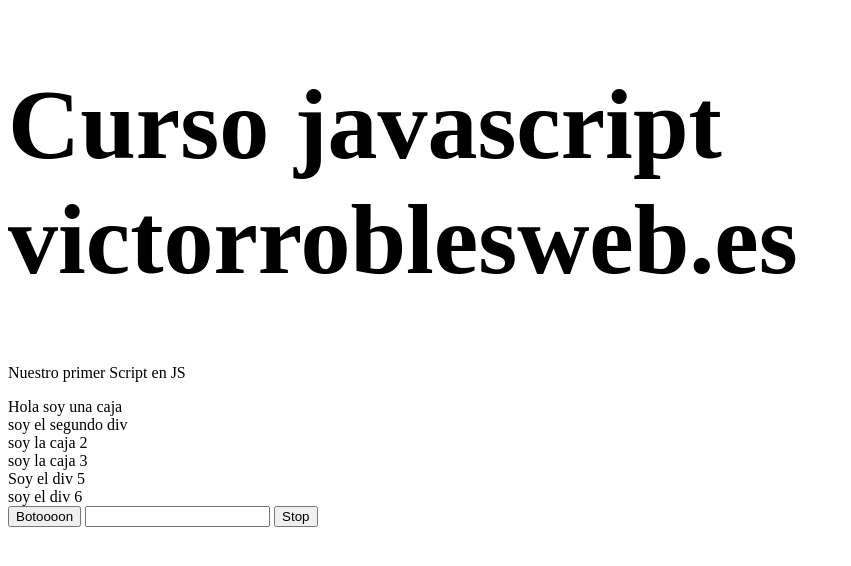
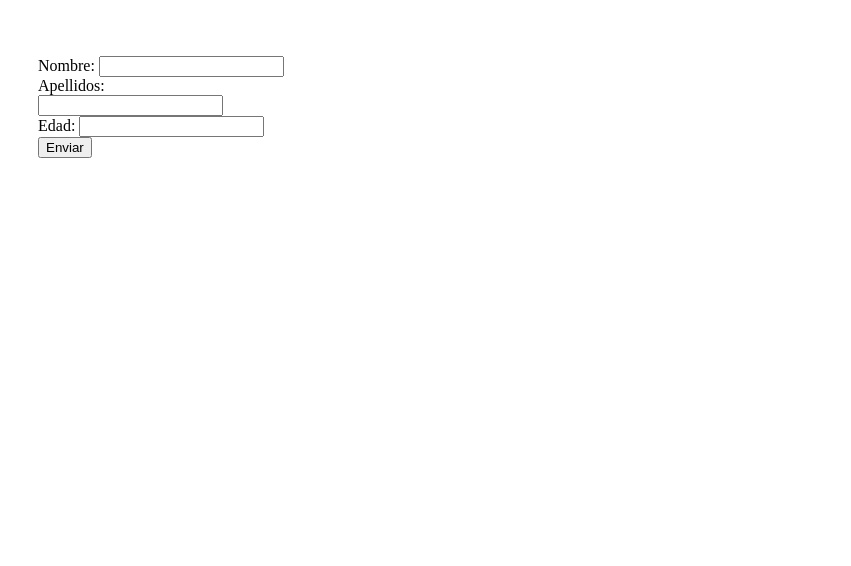
Before and after one commit to Jamaceat/RoadToAngular, a plain HTML site: page index.html in a window 1280 px wide. Shown: the whole page, without its empty margins (0-851 px from the left). Drawn offline with Linux system fonts and the light colour scheme.

Commit message:
Ejemplo formulario con eventListener

```diff
--- a/index.html
+++ b/index.html
@@ -3,22 +3,44 @@
 	<head>
 		<meta charset="UTF-8" />
 		<meta name="viewport" content="width=device-width, initial-scale=1.0" />
+		<style>
+			.box {
+				width: 250px;
+				height: 300px;
+				float: left;
+				margin: 30px;
+			}
+
+			.dashed {
+				border: 3px dashed black;
+				padding: 3px;
+			}
+		</style>
 		<title>Document</title>
 	</head>
 	<body>
-		<h1>Curso javascript victorroblesweb.es</h1>
-		<p>Nuestro primer Script en JS</p>
-		<div id="micaja" class="caja">Hola soy una caja</div>
-		<div>soy el segundo div</div>
-		<div class="caja">soy la caja 2</div>
-		<div class="caja">soy la caja 3</div>
-		<div>
-			Soy el div 5
-			<div>soy el div 6</div>
+		<div class="box">
+			<form method="post" id="formulario">
+				<br />
+				<label for="nombre">Nombre:</label>
+				<input type="text" name="Nombre" id="nombre" />
+				<br />
+				<label for="apellidos">Apellidos:</label>
+				<input type="text" name="Apellidos" id="apellido" />
+				<br />
+				<label for="edad">Edad:</label>
+				<input type="number" name="Edad" id="edad" />
+				<br />
+				<input type="submit" value="Enviar" />
+			</form>
 		</div>
-		<button id="boton">Botoooon</button>
-		<input type="text" name="text" id="areaPrueba2" />
-		<input type="button" id="stopButton" value="Stop" />
+		<div class="box dashed">
+			<h3>Informacion del usuario</h3>
+			<hr />
+			<p id="nombre">Nombre: <span></span></p>
+			<p id="apellido">Apellido: <span></span></p>
+			<p id="edad">Edad: <span></span></p>
+		</div>
 	</body>
 	<script type="text/javascript" src="index.js"></script>
 </html>
--- a/index.js
+++ b/index.js
@@ -1,64 +1,29 @@
-// // console.log("Hola");
+let formulario = document.querySelector("#formulario");
+let box_dashed = document.querySelector(".dashed");
 
-// // let caja = document.querySelector("#micaja");
+box_dashed.style.display = "none";
 
-// // caja.style.background = "red";
-// // caja.style.padding = "20px";
-// // caja.style.color = "white";
+formulario.addEventListener("submit", (evt) => {
+	evt.preventDefault();
+	console.log("Evento submit enviado");
 
-// // function cambiarColor(color) {
-// // 	caja.style.background = color;
-// // }
-// // --------------------------------------------------
+	let nombre = document.querySelector("#nombre").value;
+	let apellido = document.querySelector("#apellido").value;
+	let edad = document.querySelector("#edad").value;
+	console.log(nombre, edad, apellido);
 
-// let divs = document.getElementsByTagName("div");
+	let info = [nombre, apellido, edad];
 
-// console.log(typeof divs);
-// console.log(divs);
-// console.log(Array.from(divs));
-// divs = Array.from(divs);
-// divs.forEach((element) => {
-// 	element.style.background = "blue";
-// });
+	let show_info = Array.from(document.querySelectorAll(".dashed p span"));
 
-// divs[4].querySelector("div").style.background = "green";
+	show_info.forEach((x, i) => {
+		x.textContent = info[i];
+	});
 
-// let boton = document.querySelector("#boton");
-// boton.addEventListener("click", () => cambiarColor());
-
-// function cambiarColor(event) {
-// 	console.log("click");
-// 	let btStyle = boton.style.background;
-// 	if (btStyle == "green") {
-// 		boton.style.background = "red";
-// 	} else {
-// 		boton.style.background = "green";
-// 	}
-// }
-
-let areaPrueba = document.querySelectorAll("#areaPrueba2")[0];
-console.log(areaPrueba);
-
-areaPrueba.addEventListener("keydown", (event) => {
-	console.log("pulsando tecla", String.fromCharCode(event.keyCode));
+	// info.forEach((x) => {
+	// 	let p = document.createElement("p");
+	// 	p.append(x);
+	// 	box_dashed.append(p);
+	// });
+	box_dashed.style.display = "block";
 });
-
-// window.addEventListener
-let encabezado = document.querySelector("h1");
-encabezado.style.fontSize = "50px";
-let tiempo = setInterval(() => {
-	console.log("set interval ejecutado");
-
-	if (encabezado.style.fontSize == "50px") {
-		encabezado.style.fontSize = "100px";
-	} else {
-		encabezado.style.fontSize = "50px";
-	}
-}, 1000);
-
-let stopper = document.querySelector("#stopButton");
-console.log(stopper);
-stopper.addEventListener("click", () => {
-	console.log("paró");
-	clearInterval(tiempo);
-});
```
